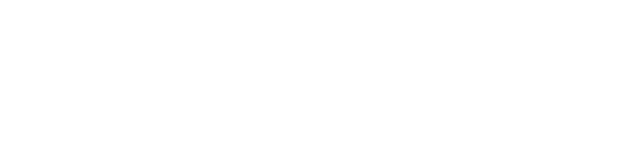
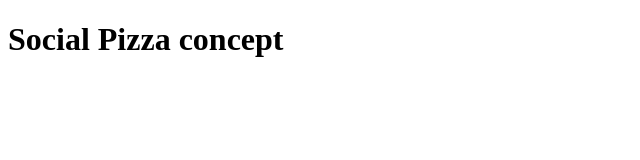
Before and after one commit to stephanBerger/sharezza-social, a plain HTML site: page index.html in a window 1280 px wide. Shown: the whole page, without its empty margins (0-640 px from the left). Drawn offline with Linux system fonts and the light colour scheme.

Commit message:
Create index.html and create h1

```diff
--- a/index.html
+++ b/index.html
@@ -2,9 +2,11 @@
 <html>
   <head>
     <meta charset="UTF-8">
-    <title>title</title>
+    <title>Sharezza-Social</title>
   </head>
   <body>
+	<h1>Social Pizza concept</h1>
+
 
   </body>
 </html>
```
